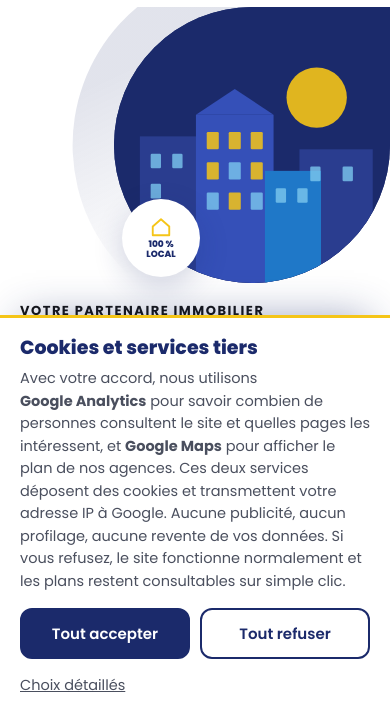
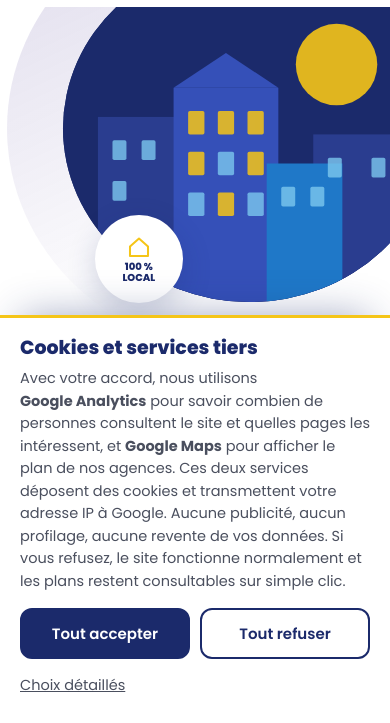
Before and after one commit to gabrieldalcanto/elyott_immobilier_presentation, a plain HTML site: page index.html in a window 390 px wide. Shown: the part 119-842 px from the top of the page. Drawn offline with Linux system fonts and the light colour scheme.

Commit message:
Hero mobile : cercle aux mêmes proportions et à la même position que le modèle
Co-Authored-By: Claude Fable 5.2 <noreply@anthropic.com>
Claude-Session: https://claude.ai/code/session_01HEANJKy1x8gKbFJ7Pth7zm

```diff
--- a/index.html
+++ b/index.html
@@ -217,13 +217,14 @@ footer{background:var(--navy);color:#DCE3F5;padding:64px 0 32px;font-size:14px}
   .bar{height:68px}.logo img{height:36px}
   html{scroll-padding-top:76px}
   .wrap{padding:0 20px}
-  .hero .wrap{grid-template-columns:minmax(0,1fr);gap:18px;padding-top:0;padding-bottom:44px}
-  .visual{order:-1;min-height:0;height:276px}
-  .disc{top:0;left:auto;right:-20px;width:276px;height:276px}
-  .halo{transform:scale(1.3) rotate(65deg);background:linear-gradient(270deg,rgba(255,255,255,0) 30%,rgba(27,42,107,.13) 84%);animation:none}
-  .photo{border-radius:9999px 0 9999px 9999px}
-  .badge{left:8px;bottom:6px;width:78px;height:78px;font-size:9px}
-  .badge svg{width:22px;height:22px}
+  .hero{--w:min(calc((100vw - 28px) * .7),320px)}
+  .hero .wrap{grid-template-columns:minmax(0,1fr);gap:32px;padding-top:43px;padding-bottom:44px}
+  .visual{order:-1;min-height:0;height:var(--w);margin-right:-6px}
+  .disc{left:auto;right:calc(var(--w) * -.235);top:calc(-48px - var(--w) * .185);width:calc(var(--w) * 1.47);height:calc(var(--w) * 1.37)}
+  .halo{inset:-15%;transform:none;background:linear-gradient(335deg,rgba(255,255,255,0) 30%,rgba(45,21,130,.12) 84%);animation:none}
+  .photo{border-radius:50% 0 50% 50%}
+  .badge{left:8.5%;top:75%;bottom:auto;width:23.7%;height:auto;aspect-ratio:1;font-size:10px}
+  .badge svg{width:24px;height:24px}
   .cta .btn{flex:1 1 100%}
   section.block{padding:56px 0}
   .cards{display:flex;gap:14px;overflow-x:auto;scroll-snap-type:x mandatory;-webkit-overflow-scrolling:touch;overscroll-behavior-x:contain;margin:0 -20px;padding:12px 20px 16px;scroll-padding:0 20px;scrollbar-width:none}
```
